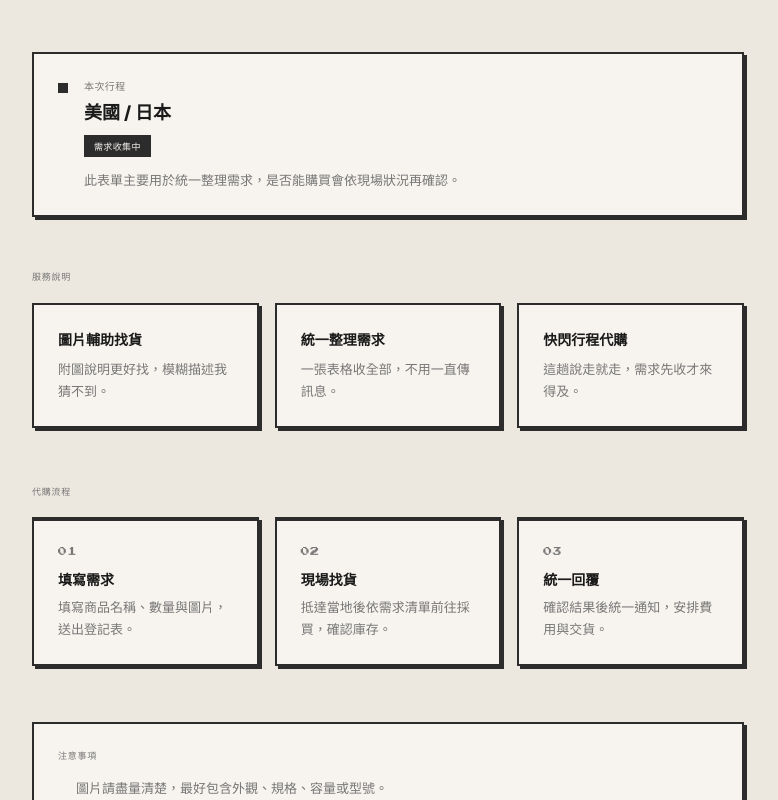
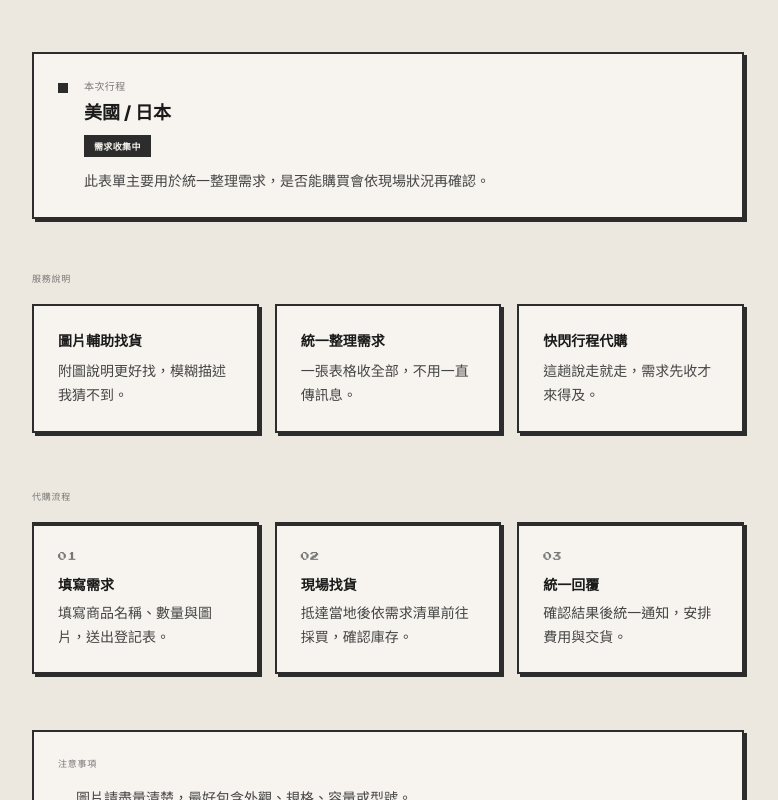
Before and after one commit to wadewadewadewade/daigou-order, a Next.js app: page / in a window 1280 px wide. Shown: the part 460-1260 px from the top of the page, without its empty margins (252-1030 px from the left). Built offline with nearby package versions, Linux system fonts and the light colour scheme.

Commit message:
style: increase body text size/weight on landing page for readability

```diff
--- a/components/Landing.tsx
+++ b/components/Landing.tsx
@@ -94,8 +94,8 @@ export default function Landing({ onStart }: Props) {
           <div>
             <p style={{ fontSize: "10px", fontFamily: "var(--font-ps2)", color: "#777777", marginBottom: "6px", letterSpacing: "0.04em" }}>本次行程</p>
             <p style={{ fontSize: "18px", fontWeight: 800, marginBottom: "6px" }}>美國 / 日本</p>
-            <p style={{ fontSize: "9px", fontFamily: "var(--font-ps2)", color: "#F7F4EF", background: "#2c2c2c", display: "inline-block", padding: "4px 10px", marginBottom: "12px", letterSpacing: "0.04em" }}>需求收集中</p>
-            <p style={{ fontSize: "13px", color: "#777777", lineHeight: 1.7 }}>此表單主要用於統一整理需求，是否能購買會依現場狀況再確認。</p>
+            <p style={{ fontSize: "9px", fontFamily: "var(--font-ps2)", color: "#F7F4EF", background: "#2c2c2c", display: "inline-block", padding: "4px 10px", marginBottom: "12px", letterSpacing: "0.04em", fontWeight: 700 }}>需求收集中</p>
+            <p style={{ fontSize: "14px", fontWeight: 500, color: "#444444", lineHeight: 1.7 }}>此表單主要用於統一整理需求，是否能購買會依現場狀況再確認。</p>
           </div>
         </NeoCard>
 
@@ -110,7 +110,7 @@ export default function Landing({ onStart }: Props) {
             ].map((f) => (
               <NeoCard key={f.title}>
                 <p style={{ fontSize: "14px", fontWeight: 800, marginBottom: "8px" }}>{f.title}</p>
-                <p style={{ fontSize: "13px", color: "#777777", lineHeight: 1.7 }}>{f.desc}</p>
+                <p style={{ fontSize: "14px", fontWeight: 500, color: "#444444", lineHeight: 1.7 }}>{f.desc}</p>
               </NeoCard>
             ))}
           </div>
@@ -128,7 +128,7 @@ export default function Landing({ onStart }: Props) {
               <NeoCard key={p.num} style={{ borderTop: "4px solid #2c2c2c" }}>
                 <p style={{ fontFamily: "var(--font-ps2)", fontSize: "9px", color: "#777777", marginBottom: "10px", letterSpacing: "0.06em" }}>{p.num}</p>
                 <p style={{ fontSize: "14px", fontWeight: 800, marginBottom: "6px" }}>{p.title}</p>
-                <p style={{ fontSize: "13px", color: "#777777", lineHeight: 1.7 }}>{p.desc}</p>
+                <p style={{ fontSize: "14px", fontWeight: 500, color: "#444444", lineHeight: 1.7 }}>{p.desc}</p>
               </NeoCard>
             ))}
           </div>
@@ -145,7 +145,7 @@ export default function Landing({ onStart }: Props) {
               "價格、匯率、稅金與運費會再另外確認。",
               "不收大型、易碎、違禁或不方便攜帶的商品。",
             ].map((n) => (
-              <li key={n} style={{ fontSize: "13px", color: "#777777", lineHeight: 1.7 }}>{n}</li>
+              <li key={n} style={{ fontSize: "14px", fontWeight: 500, color: "#444444", lineHeight: 1.7 }}>{n}</li>
             ))}
           </ul>
         </section>
```
